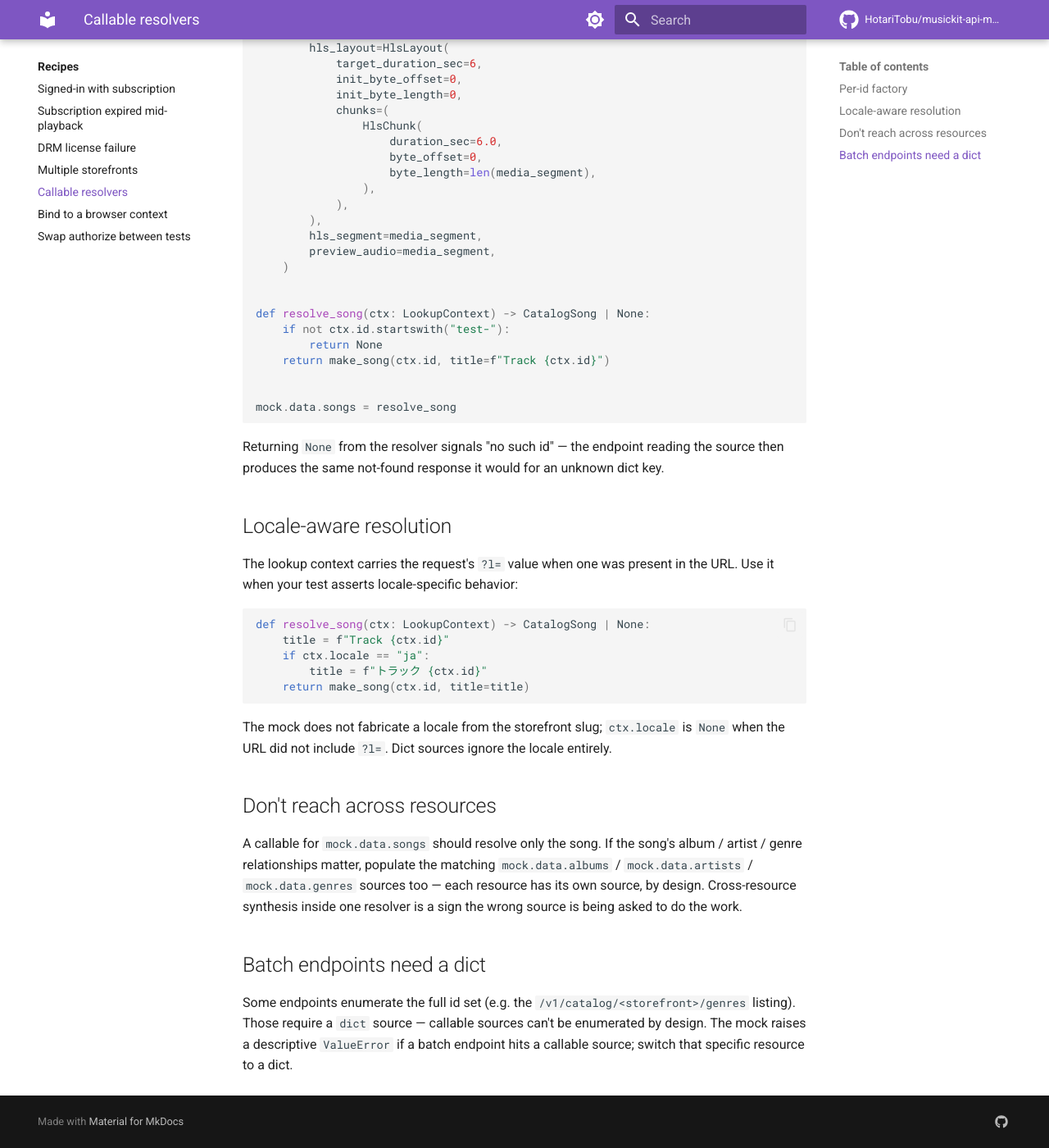
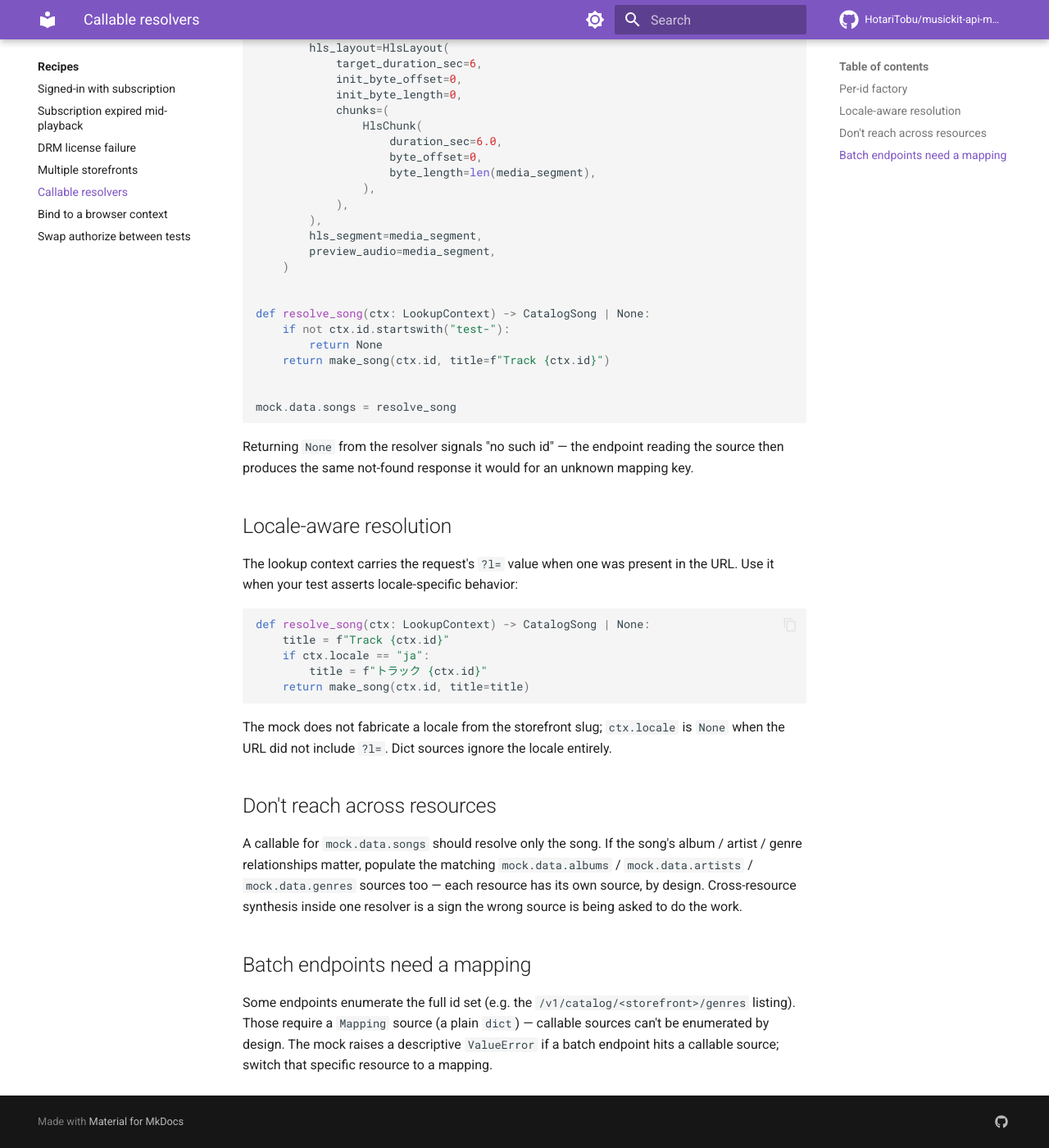
Before and after one commit to HotariTobu/musickit-api-mock, an MkDocs documentation site: the page built from docs/recipes/callable-resolvers.md, in a window 1280 px wide and 1400 px high, scrolled down 1109 px. Shown: the whole window at 82% size. Built offline with MkDocs 1.6.1 and Material for MkDocs 9.7.7, drawn with Linux system fonts in a browser that asks for light colours; comment, search, counter and statistics services are not loaded; the version menu is left out.

Commit message:
Say mapping where docs and messages described the source contract as dict
Co-Authored-By: Claude Opus 5 (1M context) <noreply@anthropic.com>
Claude-Session: https://claude.ai/code/session_01Y7m8EiSUbgVcFiSP2QgrS7

````diff
--- a/docs/guide/surfaces.md
+++ b/docs/guide/surfaces.md
@@ -16,7 +16,7 @@ Each field accepts:
 - a **`Callable[[LookupContext], T | None]`** — for dynamic resolution (e.g. load a `CatalogSong` for any id matching a pattern, or return `None` for not found).
 
 ```python
-# dict form
+# mapping form
 mock.data.songs = {
     "1000000001": CatalogSong.from_file("path/to/song.m4a"),
 }
@@ -34,7 +34,7 @@ Endpoints that read the same resource compose their response from this shared so
 
 ## `mock.endpoints.*` — per-endpoint HTTP responses
 
-Accepted shapes vary by field — some accept only a response value or callable; others also accept a `dict` keyed by id. See each field's type in the [reference](../reference/endpoints.md) for the exact union.
+Accepted shapes vary by field — some accept only a response value or callable; others also accept a `Mapping` keyed by id (a plain `dict`). See each field's type in the [reference](../reference/endpoints.md) for the exact union.
 
 Use these to drive error scenarios (subscription expired, DRM failure, content unavailable, ...) or to override success-body details that aren't derivable from `mock.data`. Common forms:
 
--- a/docs/recipes/callable-resolvers.md
+++ b/docs/recipes/callable-resolvers.md
@@ -67,7 +67,7 @@ def resolve_song(ctx: LookupContext) -> CatalogSong | None:
 mock.data.songs = resolve_song
 ```
 
-Returning `None` from the resolver signals "no such id" — the endpoint reading the source then produces the same not-found response it would for an unknown dict key.
+Returning `None` from the resolver signals "no such id" — the endpoint reading the source then produces the same not-found response it would for an unknown mapping key.
 
 ## Locale-aware resolution
 
@@ -87,6 +87,6 @@ The mock does not fabricate a locale from the storefront slug; `ctx.locale` is `
 
 A callable for `mock.data.songs` should resolve only the song. If the song's album / artist / genre relationships matter, populate the matching `mock.data.albums` / `mock.data.artists` / `mock.data.genres` sources too — each resource has its own source, by design. Cross-resource synthesis inside one resolver is a sign the wrong source is being asked to do the work.
 
-## Batch endpoints need a dict
+## Batch endpoints need a mapping
 
-Some endpoints enumerate the full id set (e.g. the `/v1/catalog/<storefront>/genres` listing). Those require a `dict` source — callable sources can't be enumerated by design. The mock raises a descriptive `ValueError` if a batch endpoint hits a callable source; switch that specific resource to a dict.
+Some endpoints enumerate the full id set (e.g. the `/v1/catalog/<storefront>/genres` listing). Those require a `Mapping` source (a plain `dict`) — callable sources can't be enumerated by design. The mock raises a descriptive `ValueError` if a batch endpoint hits a callable source; switch that specific resource to a mapping.
````
Also changed, not shown: README.md (+2 -2 lines), 3 other files.
